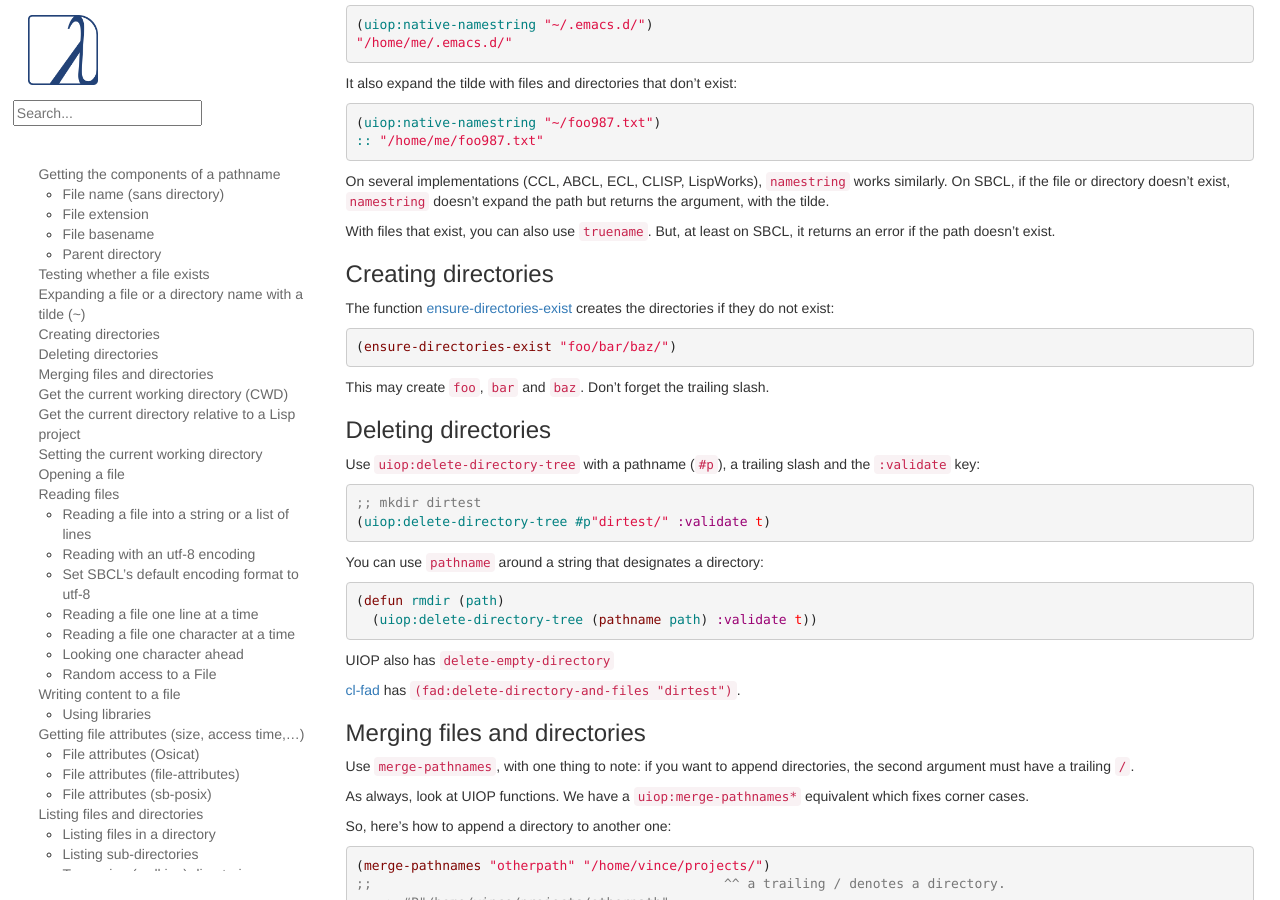
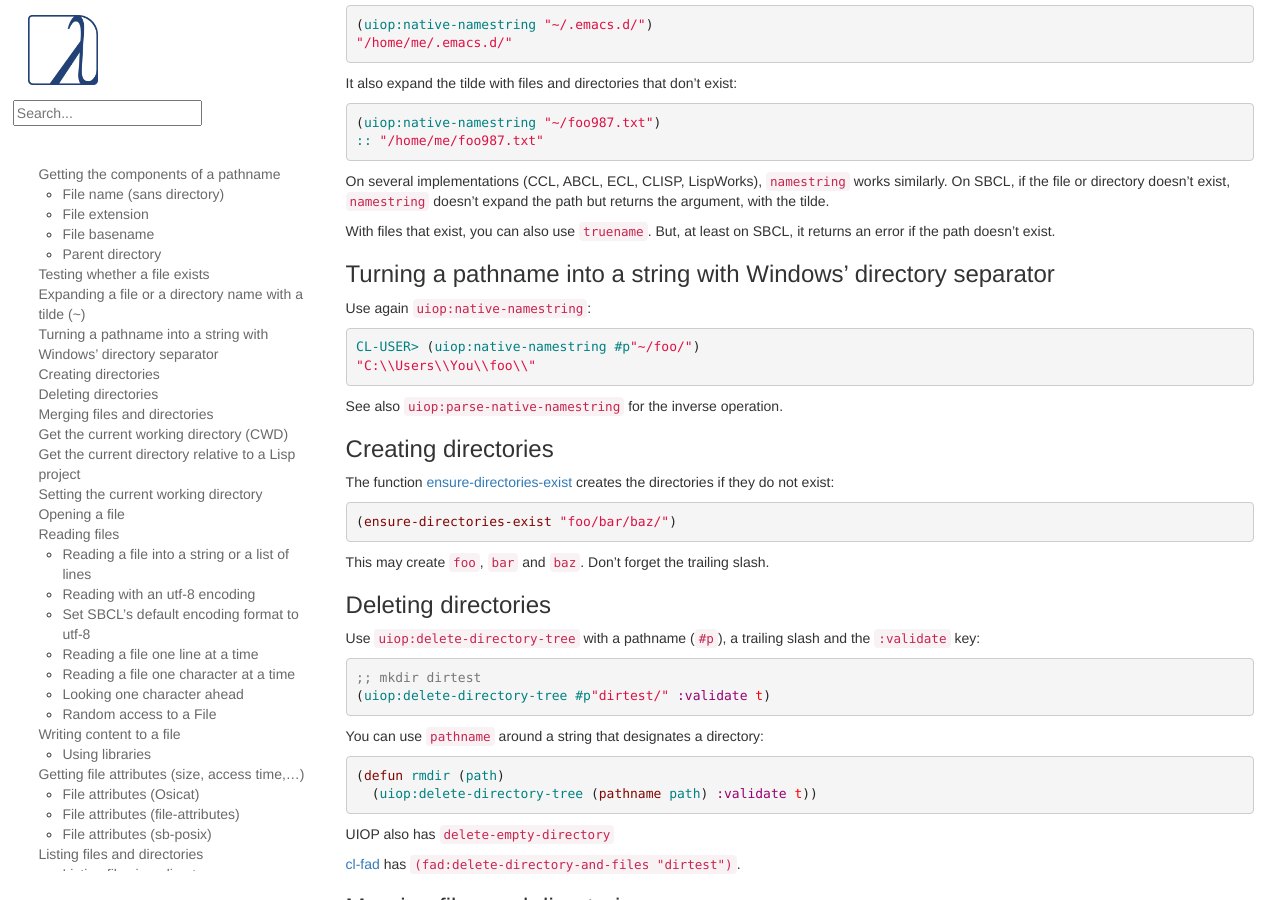
Before and after one commit to LispCookbook/cl-cookbook, a Jekyll site: the page built from files.md, in a window 1280 px wide and 900 px high, scrolled down 1429 px. Built offline with Jekyll 4.4.1, drawn with Linux system fonts in a browser that asks for light colours.

Commit message:
files: how to get file name with Windows directory separator

```diff
--- a/assets/style.scss
+++ b/assets/style.scss
@@ -167,7 +167,7 @@ footer {
     // background-color: #f48224;
     // color: white;
     // background-color: gold;
-    background-color: rgba(255, 0, 0, 0.6);;
+    background-color: rgba(255, 0, 0, 0.6);
     color: #3b3b3b;
     margin: 1em 0 1em 0;
 }
--- a/files.md
+++ b/files.md
@@ -111,6 +111,16 @@ argument, with the tilde.
 With files that exist, you can also use `truename`. But, at least on
 SBCL, it returns an error if the path doesn't exist.
 
+### Turning a pathname into a string with Windows' directory separator
+
+Use again `uiop:native-namestring`:
+
+~~~lisp
+CL-USER> (uiop:native-namestring #p"~/foo/")
+"C:\\Users\\You\\foo\\"
+~~~
+
+See also `uiop:parse-native-namestring` for the inverse operation.
 
 ### Creating directories
 
```
